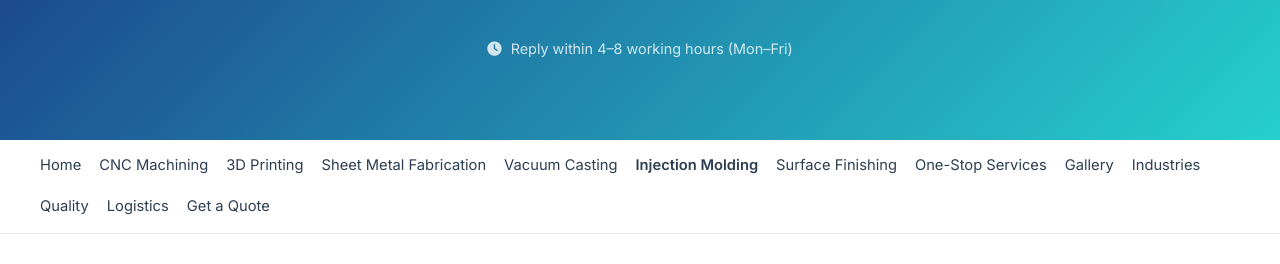
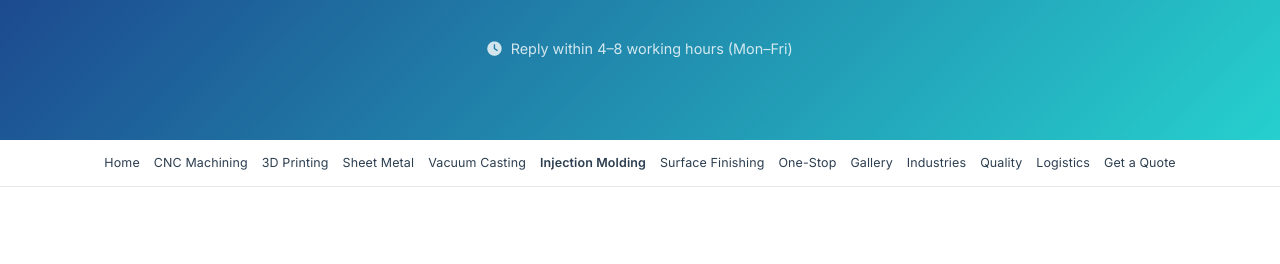
Before and after one commit to rivato-cnc/rivato-cnc-website, a plain HTML site: page public/injection-molding.html in a window 1280 px wide. Shown: the part 494-758 px from the top of the page. Drawn offline with Linux system fonts and the light colour scheme.

Commit message:
Update injection-molding.html

```diff
--- a/public/injection-molding.html
+++ b/public/injection-molding.html
@@ -131,21 +131,21 @@
         </div>
     </section>
 
-        <nav style="background:#ffffff; border-bottom:1px solid #e5e9ec;">
-        <div class="container" style="display:flex; flex-wrap:wrap; gap:18px; padding:14px 0; font-size:0.92rem;">
-            <a href="/" style="color:#2c3e50; text-decoration:none;">Home</a>
-            <a href="cnc-machining" style="color:#2c3e50; text-decoration:none;">CNC Machining</a>
-            <a href="3d-printing" style="color:#2c3e50; text-decoration:none;">3D Printing</a>
-            <a href="sheet-metal-fabrication" style="color:#2c3e50; text-decoration:none;">Sheet Metal Fabrication</a>
-            <a href="vacuum-casting" style="color:#2c3e50; text-decoration:none;">Vacuum Casting</a>
-            <a href="injection-molding" style="color:#2c3e50; text-decoration:none; font-weight:600;">Injection Molding</a>
-            <a href="surface-finishing" style="color:#2c3e50; text-decoration:none;">Surface Finishing</a>
-            <a href="one-stop" style="color:#2c3e50; text-decoration:none;">One-Stop Services</a>
-            <a href="gallery" style="color:#2c3e50; text-decoration:none;">Gallery</a>
-            <a href="industries" style="color:#2c3e50; text-decoration:none;">Industries</a>
-            <a href="quality" style="color:#2c3e50; text-decoration:none;">Quality</a>
-            <a href="logistics" style="color:#2c3e50; text-decoration:none;">Logistics</a>
-            <a href="quote-process" style="color:#2c3e50; text-decoration:none;">Get a Quote</a>
+            <nav style="background:#ffffff; border-bottom:1px solid #e5e9ec;">
+        <div class="container nav-inner" style="display:flex; flex-wrap:wrap; align-items:center; justify-content:center; gap:8px 20px; padding:13px 0; font-size:0.84rem; letter-spacing:0.01em;">
+            <a class="nav-link" href="/" style="color:#2c3e50; text-decoration:none;">Home</a>
+            <a class="nav-link" href="cnc-machining" style="color:#2c3e50; text-decoration:none;">CNC Machining</a>
+            <a class="nav-link" href="3d-printing" style="color:#2c3e50; text-decoration:none;">3D Printing</a>
+            <a class="nav-link" href="sheet-metal-fabrication" style="color:#2c3e50; text-decoration:none;">Sheet Metal</a>
+            <a class="nav-link" href="vacuum-casting" style="color:#2c3e50; text-decoration:none;">Vacuum Casting</a>
+            <a class="nav-link" href="injection-molding" style="color:#2c3e50; text-decoration:none;font-weight:600;">Injection Molding</a>
+            <a class="nav-link" href="surface-finishing" style="color:#2c3e50; text-decoration:none;">Surface Finishing</a>
+            <a class="nav-link" href="one-stop" style="color:#2c3e50; text-decoration:none;">One-Stop</a>
+            <a class="nav-link" href="gallery" style="color:#2c3e50; text-decoration:none;">Gallery</a>
+            <a class="nav-link" href="industries" style="color:#2c3e50; text-decoration:none;">Industries</a>
+            <a class="nav-link" href="quality" style="color:#2c3e50; text-decoration:none;">Quality</a>
+            <a class="nav-link" href="logistics" style="color:#2c3e50; text-decoration:none;">Logistics</a>
+            <a class="nav-link" href="quote-process" style="color:#2c3e50; text-decoration:none;">Get a Quote</a>
         </div>
     </nav>
 
@@ -281,7 +281,7 @@
                 <div class="contact-info">
                     <div class="contact-item">
                         <div class="contact-icon"><i class="fas fa-envelope"></i></div>
-                        <div class="contact-details"><h3>Email</h3><a href="/cdn-cgi/l/email-protection#93f4f2e1e1f6e7e7d3e1fae5f2e7fcf0fdf0bdf0fcfeace0e6f1f9f6f0e7aedafdf9f6f0e7fafcfdb6a1a3defcfff7fafdf4b6a1a3dafde2e6fae1ea"><span class="__cf_email__" data-cfemail="a7c0c6d5d5c2d3d3e7d5ced1c6d3c8c4c9c489c4c8ca">[email&#160;protected]</span></a></div>
+                        <div class="contact-details"><h3>Email</h3><a href="mailto:garrett@rivatocnc.com"><span>garrett@rivatocnc.com</span></a></div>
                     </div>
                     <div class="contact-item">
                         <div class="contact-icon"><i class="fab fa-whatsapp"></i></div>
@@ -300,7 +300,7 @@
                     <h3>Ready to Start?</h3>
                     <p>Send the drawing and we confirm the features before quoting</p>
                     <div class="cta-buttons">
-                        <a href="/cdn-cgi/l/email-protection#a3c4c2d1d1c6d7d7e3d1cad5c2d7ccc0cdc08dc0ccce9cd0d6c1c9c6c0d79eeacdc9c6c0d7cacccd869193eecccfc7cacdc4869193eacdd2d6cad1da" class="btn-primary"><i class="fas fa-paper-plane"></i> Send Email</a>
+                        <a href="mailto:garrett@rivatocnc.com" class="btn-primary"><i class="fas fa-paper-plane"></i> Send Email</a>
                         <a href="https://wa.me/8613798588248?text=Hello%20Rivato%20CNC,%20I%20have%20a%20Injection%20Molding%20inquiry" class="btn-whatsapp" target="_blank" rel="noopener noreferrer"><i class="fab fa-whatsapp"></i> WhatsApp</a>
                     </div>
                 </div>
@@ -340,6 +340,6 @@
             </div>
         </div>
     </footer>
-<script data-cfasync="false" src="/cdn-cgi/scripts/5c5dd728/cloudflare-static/email-decode.min.js"></script><script type="module" src="https://static.cloudflareinsights.com/beacon.min.js/vce701823e78c4301a35b7e07294d87301792088814092" integrity="sha512-UKNk8GbxkABxKcXYuLkO16EleLGUkcvJWtpSNmExE0Too3ZaFAxTscNWEc1OdAv5/BikHawapSCaiD2XCmp+Bw==" data-cf-beacon='{"version":"2024.11.0","token":"8540614c4d524f2cbc460d18b1746c0f","r":1,"spa":2}' crossorigin="anonymous"></script>
+<script type="module" src="https://static.cloudflareinsights.com/beacon.min.js/vce701823e78c4301a35b7e07294d87301792088814092" integrity="sha512-UKNk8GbxkABxKcXYuLkO16EleLGUkcvJWtpSNmExE0Too3ZaFAxTscNWEc1OdAv5/BikHawapSCaiD2XCmp+Bw==" data-cf-beacon='{"version":"2024.11.0","token":"8540614c4d524f2cbc460d18b1746c0f","r":1,"spa":2}' crossorigin="anonymous"></script>
 </body>
 </html>
```
